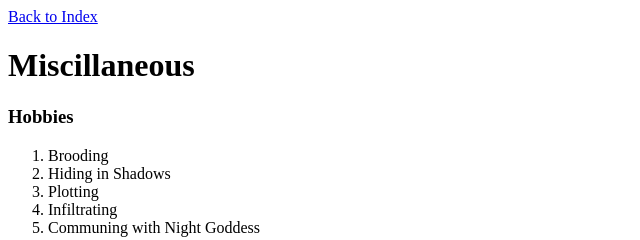
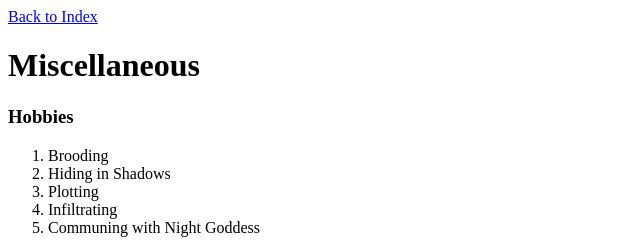
Before and after one commit to alanrosenberg77/SuperHero, a plain HTML site: page misc.html in a window 1280 px wide. Shown: the top 240 px of the page, 0-640 px from the left. Drawn offline with Linux system fonts and the light colour scheme.

Commit message:
correctly spelled 'Miscellaneous'

```diff
--- a/misc.html
+++ b/misc.html
@@ -1,11 +1,11 @@
 <!DOCTYPE html>
 <html>
 	<head>
-		<title>Miscillaneous</title>
+		<title>Miscellaneous</title>
 	</head>
 	<body>
 		<a href="index.html">Back to Index</a>
-		<h1>Miscillaneous</h1>
+		<h1>Miscellaneous</h1>
 		<h3>Hobbies</h3>
 		<ol>
 			<li>Brooding</li>
```
Also changed, not shown: index.html (+1 -1 lines).
